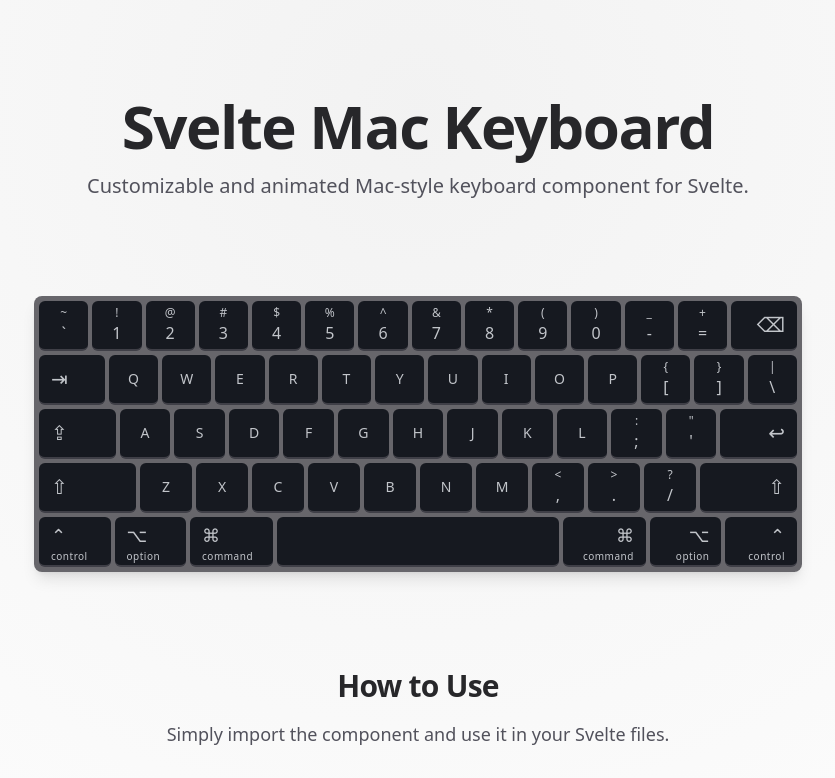
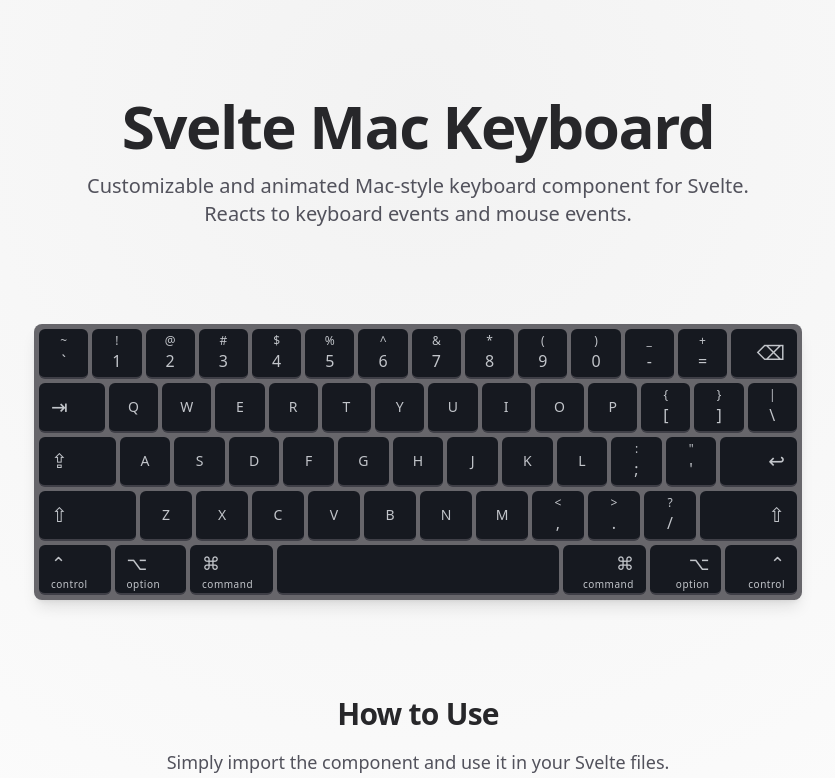
Before and after one commit to exddc/svelte-mac-keyboard, a SvelteKit app: page / in a window 1280 px wide. Shown: the top 778 px of the page, without its empty margins (222-1057 px from the left). Built offline with nearby package versions, Linux system fonts and the light colour scheme.

Commit message:
updated readme

```diff
--- a/src/routes/+page.svelte
+++ b/src/routes/+page.svelte
@@ -21,6 +21,8 @@
 			</h1>
 			<p class="mt-4 text-lg text-zinc-600 sm:text-xl">
 				Customizable and animated Mac-style keyboard component for Svelte.
+				<br />
+				Reacts to keyboard events and mouse events.
 			</p>
 		</div>
 
```
Also changed, not shown: 1 other file (tests, documents, lock files or other folders).
